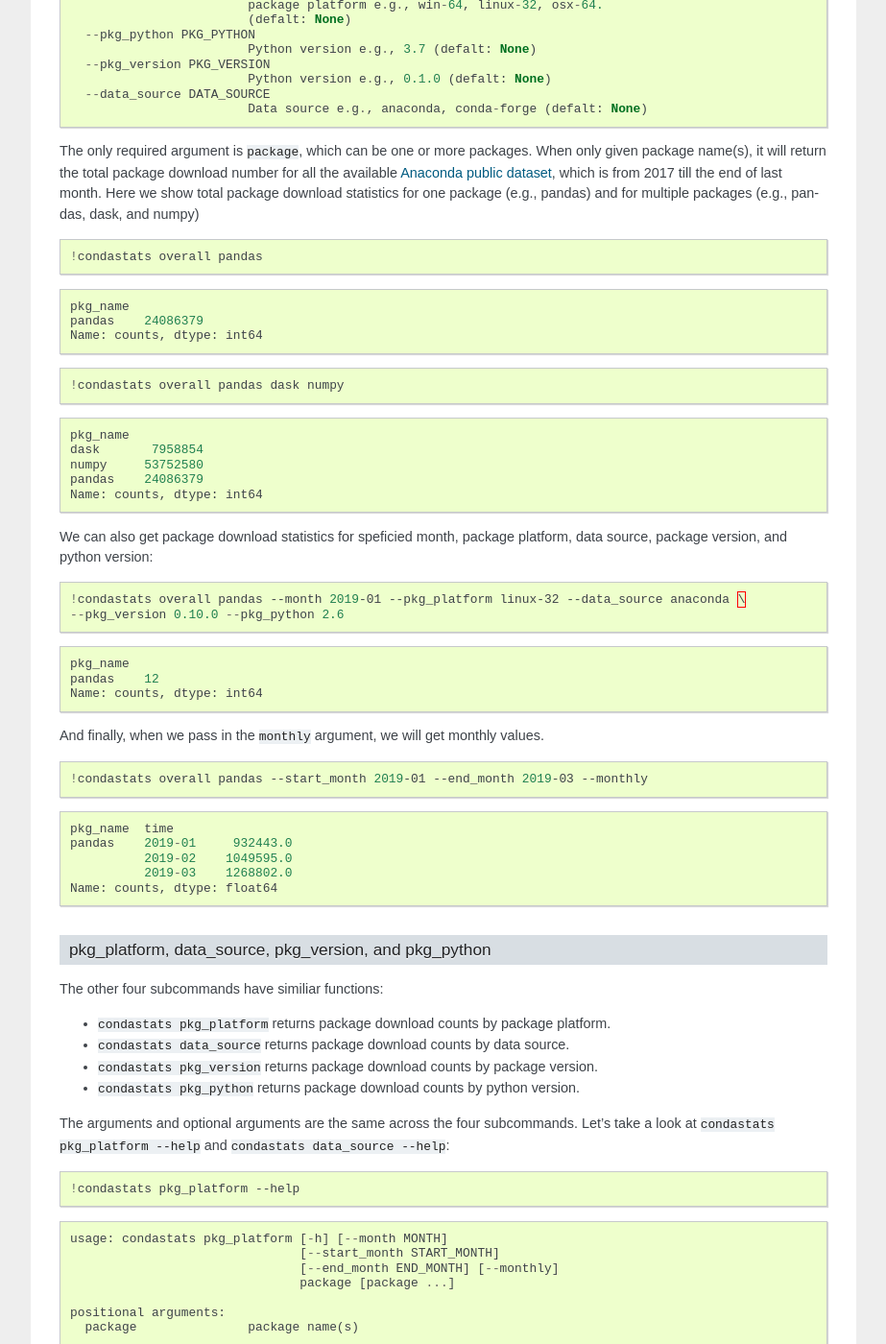
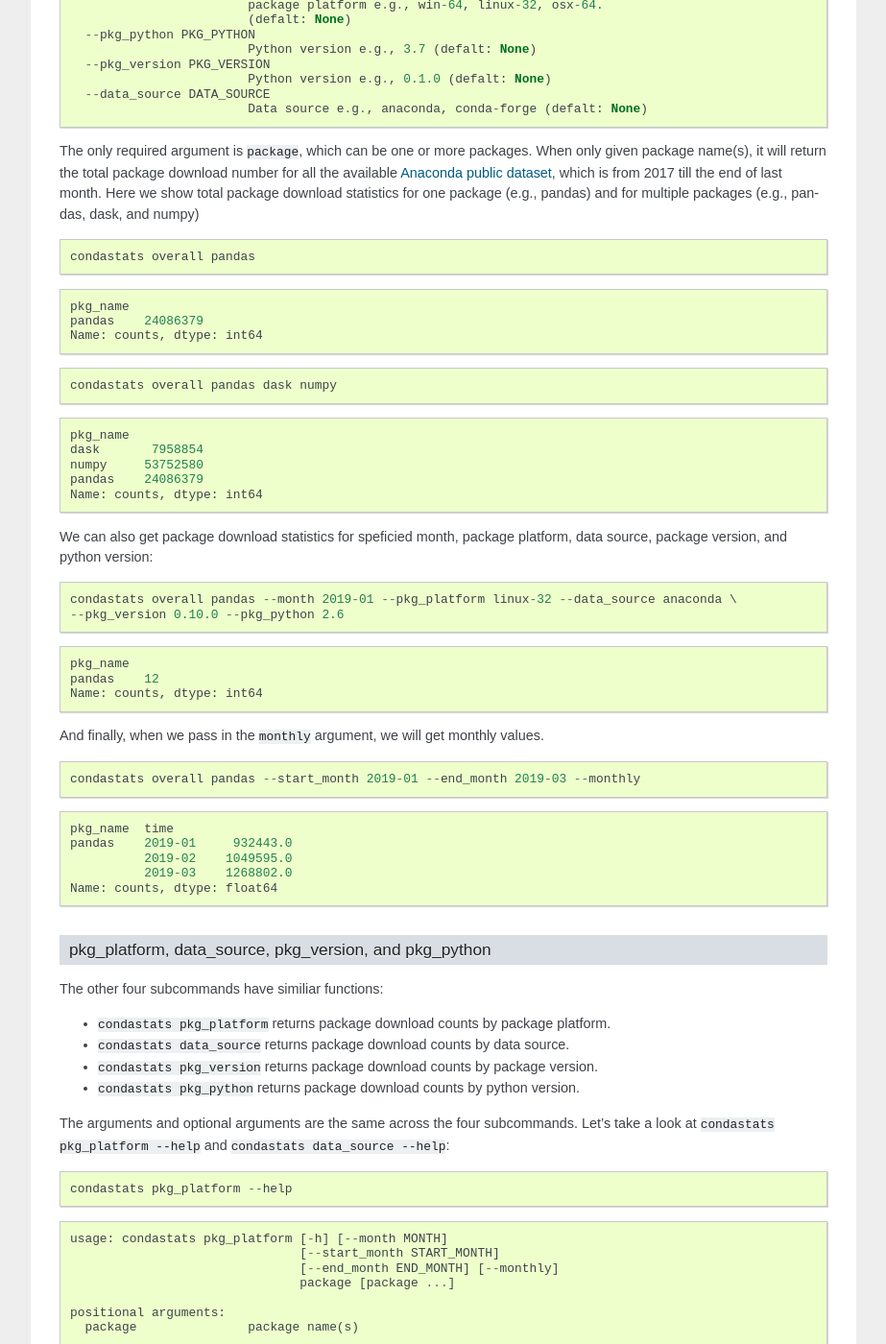
Before and after one commit to conda-incubator/condastats, a Sphinx documentation site: the page built from docs/source/condastats.rst, in a window 1280 px wide and 1400 px high, scrolled down 1160 px. Shown: the whole window at 96% size, without its empty margins (198-1121 px from the left). Built offline with Sphinx 7.4.7, drawn with Linux system fonts in a browser that asks for light colours; some of the changed text lies outside the part shown.

Commit message:
changed code highlighting from ipython3 to python

```diff
--- a/docs/source/condastats.rst
+++ b/docs/source/condastats.rst
@@ -25,9 +25,9 @@
 ``condastats --help`` in terminal or run ``!condastats --help`` in
 Jupyter Notebook to see all sub-commands:
 
-.. code:: ipython3
+.. code:: python
 
-    !condastats --help
+    condastats --help
 
 
 .. parsed-literal::
@@ -52,9 +52,9 @@
 ``condastats overall --help`` in terminal or run
 ``!condastats overall --help`` in Jupyter Notebook for details:
 
-.. code:: ipython3
+.. code:: python
 
-    !condastats overall --help
+    condastats overall --help
 
 
 .. parsed-literal::
@@ -96,9 +96,9 @@
 is from 2017 till the end of last month. Here we show total package
 download statistics for one package (e.g., pandas) and for multiple packages (e.g., pandas, dask, and numpy)
 
-.. code:: ipython3
+.. code:: python
 
-    !condastats overall pandas
+    condastats overall pandas
 
 
 .. parsed-literal::
@@ -108,9 +108,9 @@
     Name: counts, dtype: int64
 
 
-.. code:: ipython3
+.. code:: python
 
-    !condastats overall pandas dask numpy
+    condastats overall pandas dask numpy
 
 
 .. parsed-literal::
@@ -125,9 +125,9 @@
 We can also get package download statistics for speficied month, package
 platform, data source, package version, and python version:
 
-.. code:: ipython3
+.. code:: python
 
-    !condastats overall pandas --month 2019-01 --pkg_platform linux-32 --data_source anaconda \
+    condastats overall pandas --month 2019-01 --pkg_platform linux-32 --data_source anaconda \
     --pkg_version 0.10.0 --pkg_python 2.6
 
 
@@ -141,9 +141,9 @@
 And finally, when we pass in the ``monthly`` argument, we will get
 monthly values.
 
-.. code:: ipython3
+.. code:: python
 
-    !condastats overall pandas --start_month 2019-01 --end_month 2019-03 --monthly
+    condastats overall pandas --start_month 2019-01 --end_month 2019-03 --monthly
 
 
 .. parsed-literal::
@@ -173,9 +173,9 @@
 subcommands. Let’s take a look at ``condastats pkg_platform --help`` and
 ``condastats data_source --help``:
 
-.. code:: ipython3
+.. code:: python
 
-    !condastats pkg_platform --help
+    condastats pkg_platform --help
 
 
 .. parsed-literal::
@@ -198,9 +198,9 @@
       --monthly             return monthly values (defalt: False)
 
 
-.. code:: ipython3
+.. code:: python
 
-    !condastats data_source --help
+    condastats data_source --help
 
 
 .. parsed-literal::
@@ -227,9 +227,9 @@
 For example, we can see package download counts for each python version
 for pandas for a specific month.
 
-.. code:: ipython3
+.. code:: python
 
-    !condastats pkg_python pandas --month 2019-01
+    condastats pkg_python pandas --month 2019-01
 
 
 .. parsed-literal::
@@ -248,9 +248,9 @@
 And we can see the monthly counts for each python version with the
 ``monthly`` flag.
 
-.. code:: ipython3
+.. code:: python
 
-    !condastats pkg_python pandas --start_month 2019-01 --end_month 2019-02 --monthly
+    condastats pkg_python pandas --start_month 2019-01 --end_month 2019-02 --monthly
 
 
 .. parsed-literal::
@@ -279,13 +279,13 @@
 To use the Python interface, we need to import the functions from the
 ``condastats`` package by running:
 
-.. code:: ipython3
+.. code:: python
 
     from condastats.cli import overall, pkg_platform, pkg_version, pkg_python, data_source
 
 Here are the function signatures for these five functions:
 
-.. code:: ipython3
+.. code:: python
 
     help(overall)
 
@@ -298,7 +298,7 @@
 
 
 
-.. code:: ipython3
+.. code:: python
 
     help(pkg_platform)
 
@@ -311,7 +311,7 @@
 
 
 
-.. code:: ipython3
+.. code:: python
 
     help(pkg_version)
 
@@ -324,7 +324,7 @@
 
 
 
-.. code:: ipython3
+.. code:: python
 
     help(pkg_python)
 
@@ -337,7 +337,7 @@
 
 
 
-.. code:: ipython3
+.. code:: python
 
     help(data_source)
 
@@ -354,7 +354,7 @@
 counts for all the available data since 2017, for a given month, or a
 given combination of specifications:
 
-.. code:: ipython3
+.. code:: python
 
     overall(['pandas','dask'])
 
@@ -370,7 +370,7 @@
 
 
 
-.. code:: ipython3
+.. code:: python
 
     overall(['pandas','dask'], month='2019-01')
 
@@ -386,7 +386,7 @@
 
 
 
-.. code:: ipython3
+.. code:: python
 
     overall('pandas',month='2019-01', pkg_platform='linux-32',data_source='anaconda',pkg_version='0.10.0',pkg_python=2.6)
 
@@ -406,7 +406,7 @@
 version, python version, and data source for a given package. Here are
 two examples with pkg_python:
 
-.. code:: ipython3
+.. code:: python
 
     pkg_python('pandas', month='2019-01')
 
@@ -427,7 +427,7 @@
 
 
 
-.. code:: ipython3
+.. code:: python
 
     pkg_python('pandas', start_month='2019-01', end_month='2019-02', monthly=True)
 
```
